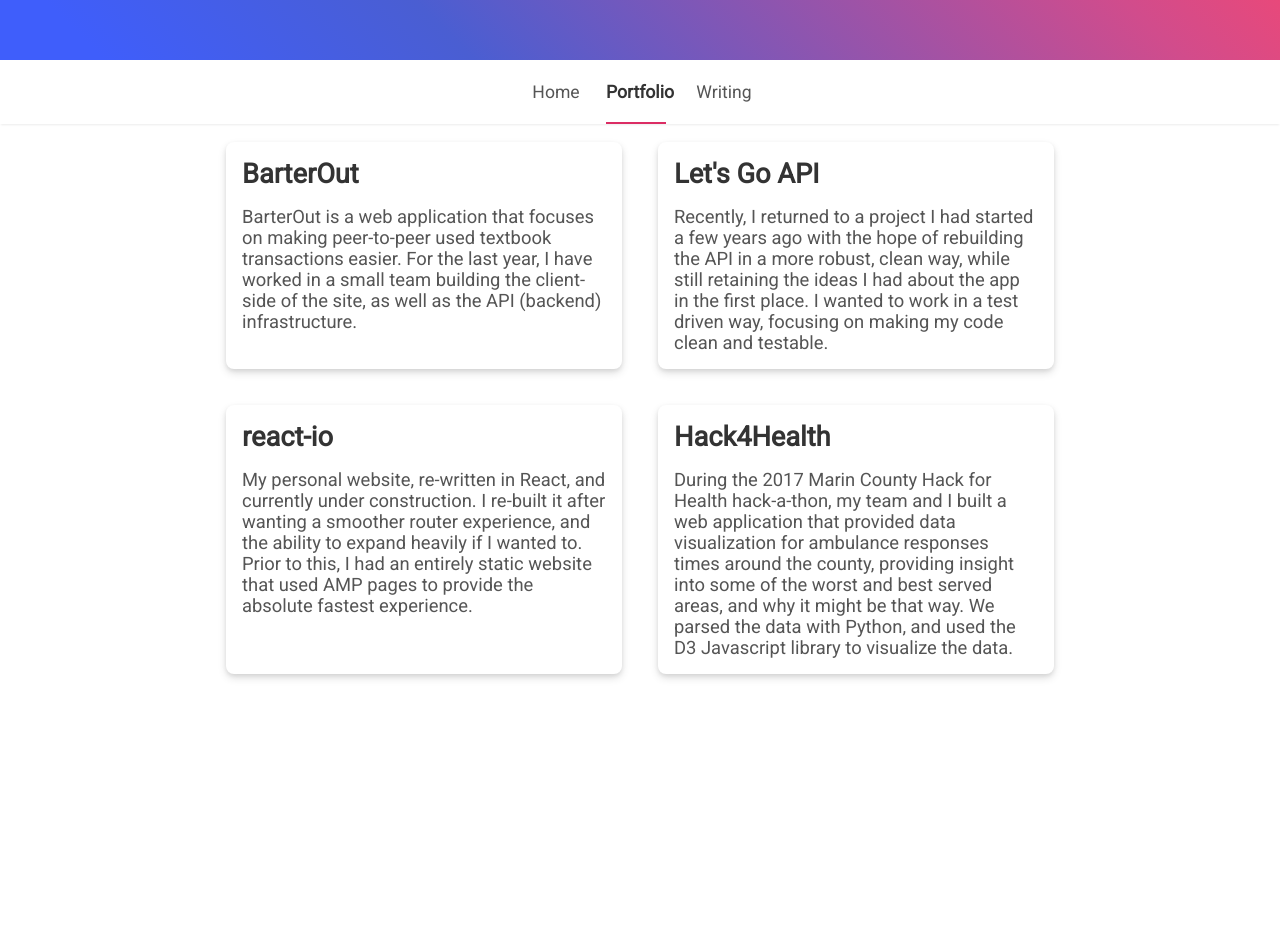
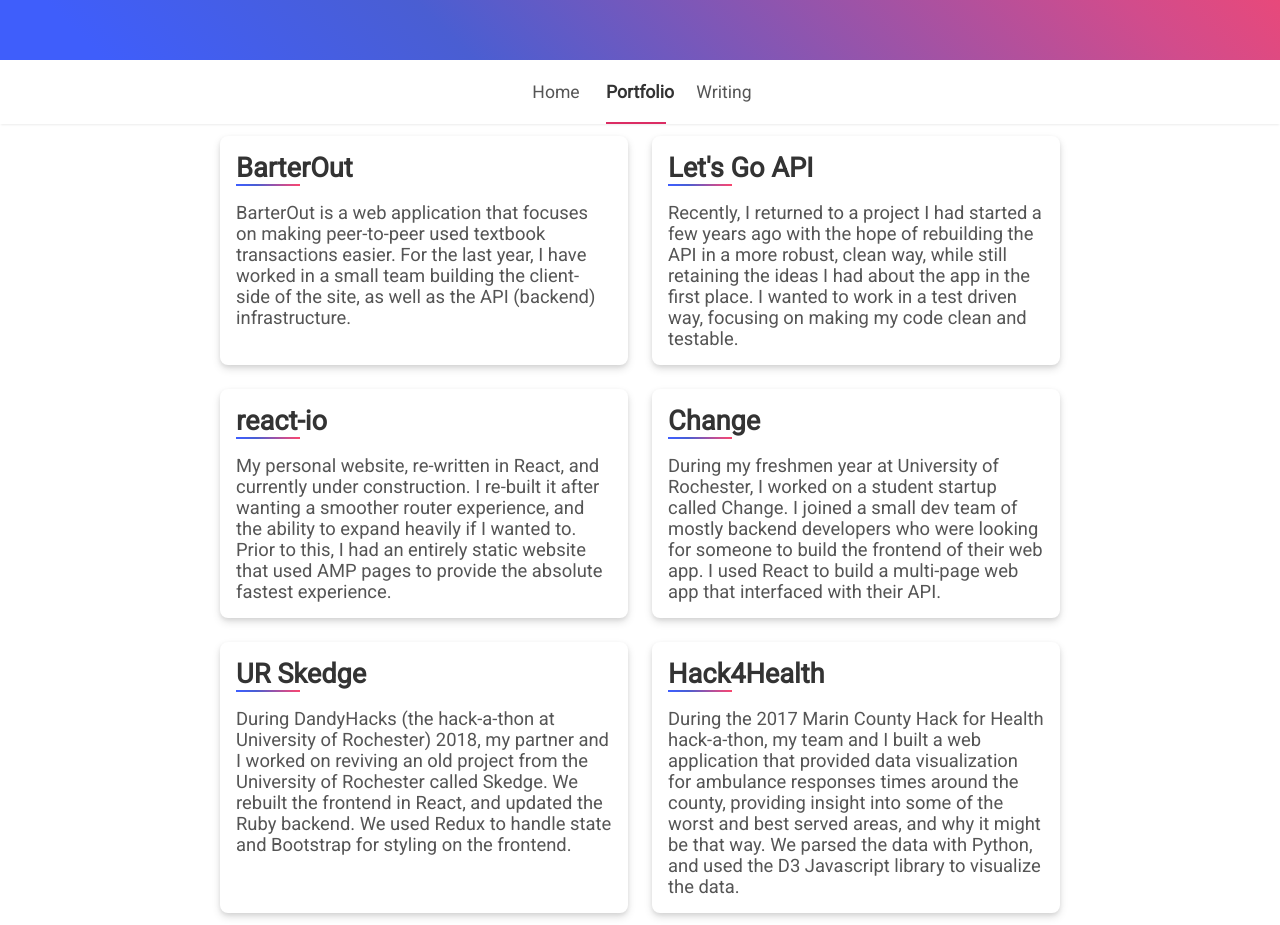
Before and after one commit to duncangrubbs/portfolio, a React (Create React App) app: page /portfolio in a window 1280 px wide. Shown: the part 140-1065 px from the top of the page. Before the commit the page ends 832 px from the top, so only its background shows below. Built offline with nearby package versions, Linux system fonts and the light colour scheme.

Commit message:
Some portfolio updates.
Still need to add the timeline UI.

```diff
--- a/src/css/main.css
+++ b/src/css/main.css
@@ -5,6 +5,7 @@
   --theme-bold-text-color: #333;
   --theme-text-color: #555;
   --theme-light-color: #FFF;
+  --theme-gradient-color: linear-gradient(45deg, rgba(63,94,251,1) 7%, rgba(74,94,210,1) 32%, rgba(209,76,140,1) 80%, rgba(252,70,107,1) 100%);
 }
 
 ::selection { background: yellow; }
@@ -31,6 +32,14 @@
   color: var(--theme-bold-text-color);
 }
 
+h1::after {
+  content: '';
+  display: block;
+  width: 64px;
+  height: 2px;
+  background: var(--theme-gradient-color);;
+}
+
 h2 {
   margin: 0;
   font-size: 1.5em;
@@ -54,6 +63,18 @@
 
 a:hover {
   color: var(--theme-secondary-color);
+}
+
+.header {
+  display: flex;
+  align-items: center;
+  padding: 0 16px;
+  width: 100vw;
+  height: 200px;
+  font-size: 3em;
+  color: var(--theme-light-color);
+  background: rgb(63,94,251);
+  background: var(--theme-gradient-color);
 }
 
 /* ROUTE STYLES */
@@ -140,25 +161,13 @@
   background: none;
 }
 
-#portfolio-header {
-  display: flex;
-  align-items: center;
-  padding: 0 16px;
-  width: 100vw;
-  height: 200px;
-  font-size: 3em;
-  color: var(--theme-light-color);
-  background: rgb(63,94,251);
-  background: linear-gradient(45deg, rgba(63,94,251,1) 7%, rgba(74,94,210,1) 32%, rgba(209,76,140,1) 80%, rgba(252,70,107,1) 100%);
-}
-
 .portfolio__card {
   display: flex;
   flex-direction: column;
   align-content: center;
   background: white;
   cursor: pointer;
-  margin: 18px 18px;
+  margin: 12px 12px;
   padding: 8px 16px;
   border-radius: 8px;
   box-shadow: 0 4px 8px 0 rgba(0,0,0,0.12), 0 2px 4px 0 rgba(0,0,0,0.08);
@@ -187,3 +196,12 @@
   width: 95vw;
   max-width: 700px;
 }
+
+.port-img {
+  width: 100%;
+  height: auto;
+}
+
+#barterout__heading {
+  color: var(--theme-bold-text-color);
+}
--- a/src/routes/Home.js
+++ b/src/routes/Home.js
@@ -15,7 +15,7 @@
 
 const Home = () => (
   <div>
-    <div id="portfolio-header"><span>Hi, I'm Duncan</span></div>
+    <div className="header"><span>Hi, I'm Duncan</span></div>
     <NavBar page="Home" />
     <div className="home__content">
       <div className="home__grid-item">
--- a/src/routes/Portfolio.js
+++ b/src/routes/Portfolio.js
@@ -12,7 +12,7 @@
 
 const Portfolio = () => (
   <div>
-    <div id="portfolio-header"><span>My Portfolio</span></div>
+    <div className="header"><span>My Portfolio</span></div>
     <NavBar page="Portfolio" />
     <div className="portfolio__content">
       <Link to='/portfolio/barterout' className="portfolio__card">
@@ -24,7 +24,11 @@
           API (backend) infrastructure.
         </div>
       </Link>
-      <div className="portfolio__card">
+
+      <a
+        href="https://github.com/duncangrubbs/lets-go-api"
+        className="portfolio__card"
+      >
         <h1>Let&apos;s Go API</h1>
         <div className="portfolio__card--desc">
           Recently, I returned to a project I had started a few years
@@ -33,8 +37,11 @@
           the app in the first place. I wanted to work in a test driven
           way, focusing on making my code clean and testable.
         </div>
-      </div>
-      <div className="portfolio__card long">
+      </a>
+      <a
+        href="https://github.com/duncangrubbs/react-io"
+        className="portfolio__card long"
+      >
         <h1>react-io</h1>
         <div className="portfolio__card--desc">
           My personal website, re-written in React, and currently under
@@ -43,8 +50,36 @@
           Prior to this, I had an entirely static website that used
           AMP pages to provide the absolute fastest experience.
         </div>
+      </a>
+      <div className="portfolio__card">
+        <h1>Change</h1>
+        <div className="portfolio__card--desc long">
+          During my freshmen year at University of Rochester,
+          I worked on a student startup called Change. I joined
+          a small dev team of mostly backend developers who were
+          looking for someone to build the frontend of their web
+          app. I used React to build a multi-page web app that
+          interfaced with their API.
+        </div>
       </div>
-      <div className="portfolio__card">
+      <a
+        href="https://github.com/URSkedge/skedge_v2"
+        className="portfolio__card"
+      >
+        <h1>UR Skedge</h1>
+        <div className="portfolio__card--desc long">
+          During DandyHacks (the hack-a-thon at University of Rochester)
+          2018, my partner and I worked on reviving
+          an old project from the University of Rochester called Skedge.
+          We rebuilt the frontend in React, and updated the Ruby backend.
+          We used Redux to handle state and Bootstrap for styling on
+          the frontend.
+        </div>
+      </a>
+      <a
+        href="https://github.com/DHSDevelopersClub/hack4health"
+        className="portfolio__card"
+      >
         <h1>Hack4Health</h1>
         <div className="portfolio__card--desc long">
           During the 2017 Marin County Hack for Health hack-a-thon,
@@ -55,7 +90,7 @@
           We parsed the data with Python, and used the D3 Javascript
           library to visualize the data.
         </div>
-      </div>
+      </a>
     </div>
   </div>
 );
--- a/src/routes/portfolio/BarterOut.js
+++ b/src/routes/portfolio/BarterOut.js
@@ -9,12 +9,14 @@
 
 import NavBar from '../../components/NavBar';
 
+import barterout from '../../images/barterout.png';
+
 const BarterOut = () => (
   <div>
-    <div id="portfolio-header"><span>My Portfolio</span></div>
+    <div className="header"><span>My Portfolio</span></div>
     <NavBar page="Portfolio" />
     <div className="portfoliopage__content--barterout">
-      <h1>BarterOut</h1>
+      <h1><a id="barterout__heading" href="https://github.com/BarterOut">BarterOut</a></h1>
       <p className="writing__para">
         BarterOut is a web application that focuses on making peer-to-peer
         used textbook transactions easier. For the last year, I have worked
@@ -28,6 +30,7 @@
         we had a much larger team and we were looking to launch the first
         version of the site by the end of the semester.
       </p>
+      <img alt="barterout" src={barterout} className="port-img" />
       <p className="writing__para">
         After a successful launch at the end of the semester, we continued working over
         the summer, implementing some key features we were missing, as well as a new design.
```
Also changed, not shown: src/css/components.css (+0 -12 lines), src/routes/writing/Polarization.js, 2 other files (tests, documents, lock files or other folders).
